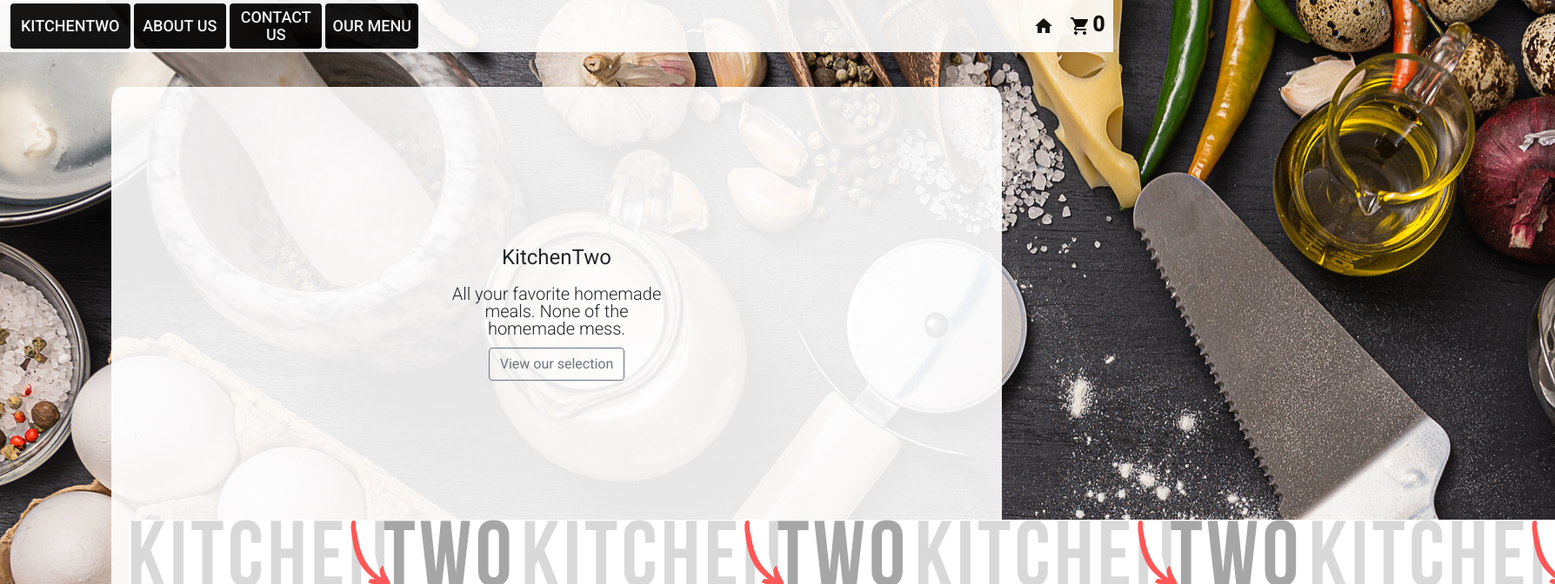
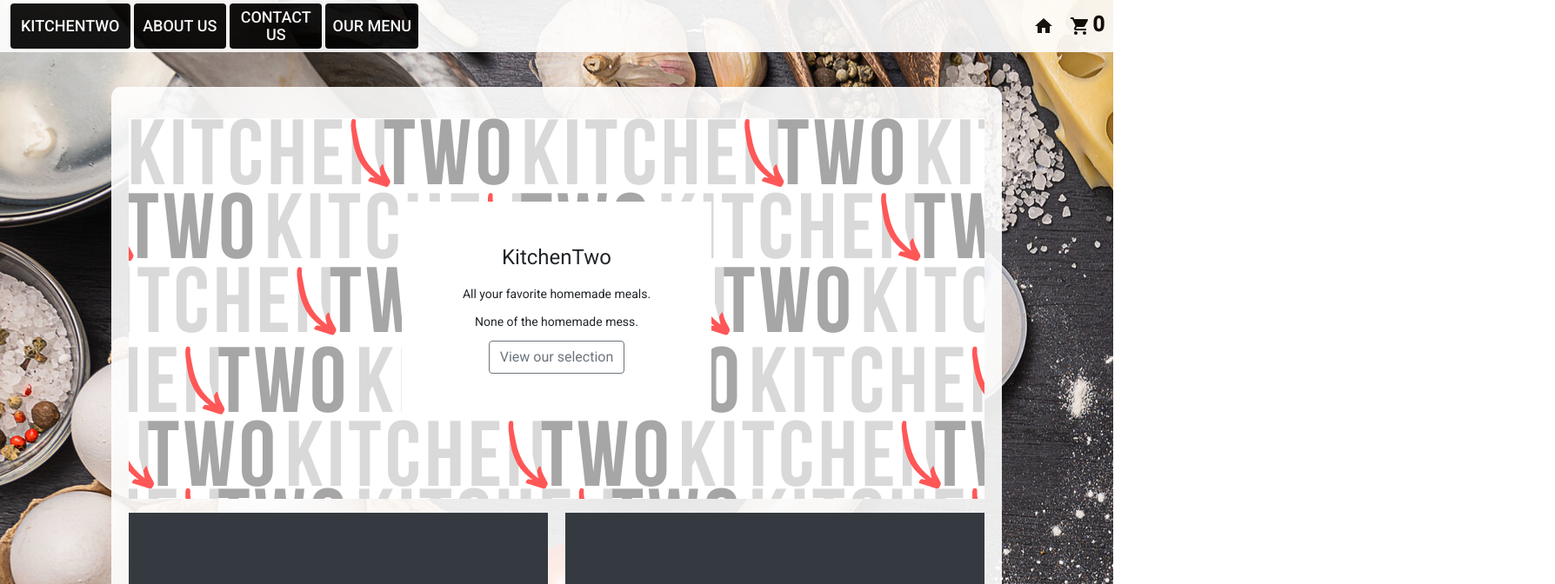
Before and after one commit to srcohen22/CSE5234, an Angular app in the folder frontend/my-app/: page /home in a window 1280 px wide. Shown: the top 672 px of the page at 87% size, 1788 px wide, since content can reach past the window. Built offline with nearby package versions, Linux system fonts and the light colour scheme.

Commit message:
Fixes header image

```diff
--- a/frontend/my-app/src/app/home-page/home-page.component.css
+++ b/frontend/my-app/src/app/home-page/home-page.component.css
@@ -1,4 +1,6 @@
-
+.greeting{
+    background-image: url("/assets/kitchen.png");
+}
 button {
     background-color: #000;
     text-transform: uppercase;
--- a/frontend/my-app/src/app/home-page/home-page.component.html
+++ b/frontend/my-app/src/app/home-page/home-page.component.html
@@ -1,13 +1,13 @@
 <div class="greeting">
     <!-- <img src="./assets/kitchen.png"> -->
 <div class="position-relative overflow-hidden p-3 p-md-5 m-md-3 text-center" style="position:relative">
-    <div class="col-md-5 p-lg-5 mx-auto my-5" style="background-color: white;" style="position:relative">
+    <div class="col-md-5 p-lg-5 mx-auto my-5" style="background-color: white;">
       <h1 class="display-4 fw-normal">KitchenTwo</h1>
-      <p class="lead fw-normal">All your favorite homemade meals. None of the homemade mess.</p>
+      <p>All your favorite homemade meals.</p>
+      <p>None of the homemade mess.</p>
       <a class="btn btn-outline-secondary" href="/">View our selection</a>
     </div>
   </div>
-  <img src="./assets/kitchen.png" style="position:relative">
 </div>
 
   <div class="d-md-flex flex-md-equal">
```
